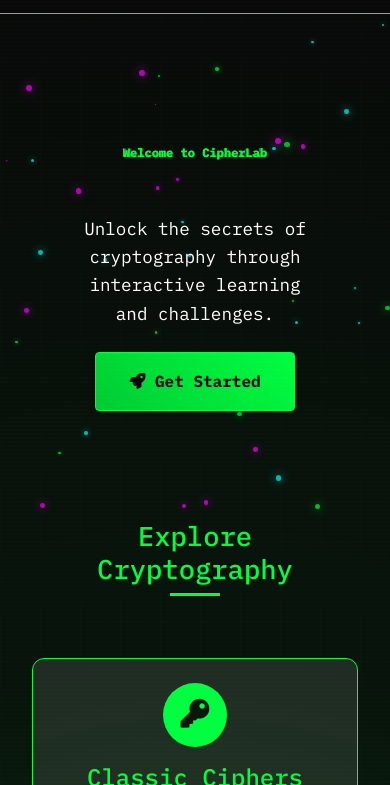
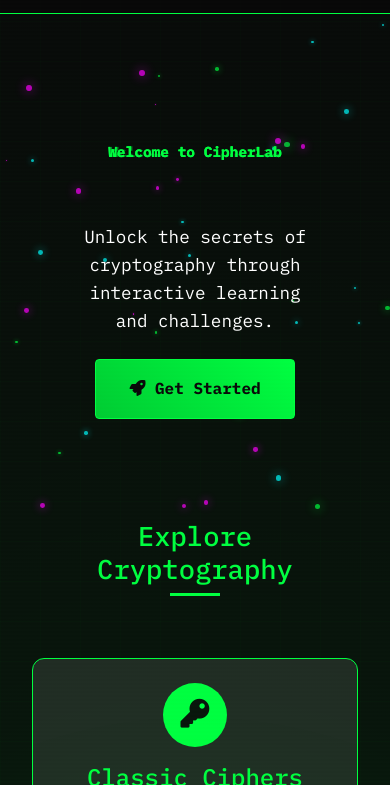
Before and after one commit to drent-z/CipherLab, an Eleventy site: page templates/index.njk in a window 390 px wide. Shown: the part 59-844 px from the top of the page. Built offline with nearby package versions, Linux system fonts and the light colour scheme; Eleventy itself is replaced by a stand-in of ours; files that its build step writes are made by us from their sources; animation ran at ten frames a second.

Commit message:
Update index.njk

```diff
--- a/templates/index.njk
+++ b/templates/index.njk
@@ -8,10 +8,10 @@ title: CipherLab - Cryptography Educational Platform
         <div class="col-12 text-center">
             <div class="typing-container mb-4">
                 <div class="welcome-container">
-                    <svg width="100%" height="100" viewBox="0 0 700 100" class="welcome-svg" preserveAspectRatio="xMidYMid meet">
-                        <text x="50%" y="60" class="welcome-text-base" text-anchor="middle">Welcome to CipherLab</text>
-                        <text x="50%" y="60" class="welcome-text-glitch welcome-text-glitch1" text-anchor="middle">Welcome to CipherLab</text>
-                        <text x="50%" y="60" class="welcome-text-glitch welcome-text-glitch2" text-anchor="middle">Welcome to CipherLab</text>
+                    <svg width="100%" height="120" viewBox="0 0 700 120" class="welcome-svg" preserveAspectRatio="xMidYMid meet">
+                        <text x="50%" y="70" class="welcome-text-base" text-anchor="middle">Welcome to CipherLab</text>
+                        <text x="50%" y="70" class="welcome-text-glitch welcome-text-glitch1" text-anchor="middle">Welcome to CipherLab</text>
+                        <text x="50%" y="70" class="welcome-text-glitch welcome-text-glitch2" text-anchor="middle">Welcome to CipherLab</text>
                     </svg>
                 </div>
             </div>
@@ -465,12 +465,12 @@ title: CipherLab - Cryptography Educational Platform
     @media (max-width: 768px) {
         .welcome-text-base,
         .welcome-text-glitch {
-            font-size: 2.2rem;
+            font-size: 2.6rem;
         }
 
         .welcome-svg {
             height: auto;
-            min-height: 70px;
+            min-height: 85px;
         }
 
         .feature-box {
@@ -520,12 +520,12 @@ title: CipherLab - Cryptography Educational Platform
     @media (max-width: 576px) {
         .welcome-text-base,
         .welcome-text-glitch {
-            font-size: 2rem;
+            font-size: 2.4rem;
         }
 
         .welcome-svg {
             height: auto;
-            min-height: 60px;
+            min-height: 75px;
         }
 
         .features-grid {
@@ -581,12 +581,12 @@ title: CipherLab - Cryptography Educational Platform
     @media (max-width: 380px) {
         .welcome-text-base,
         .welcome-text-glitch {
-            font-size: 1.8rem;
+            font-size: 2.2rem;
         }
 
         .welcome-svg {
             height: auto;
-            min-height: 50px;
+            min-height: 70px;
         }
 
         .hero-subtitle {
```
